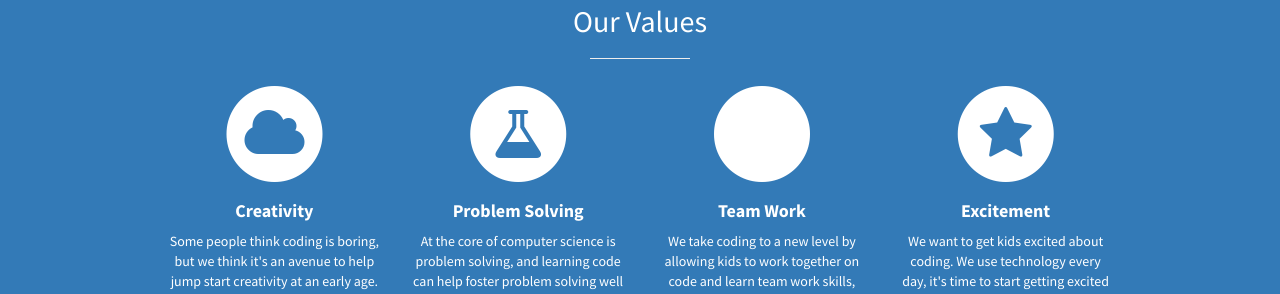
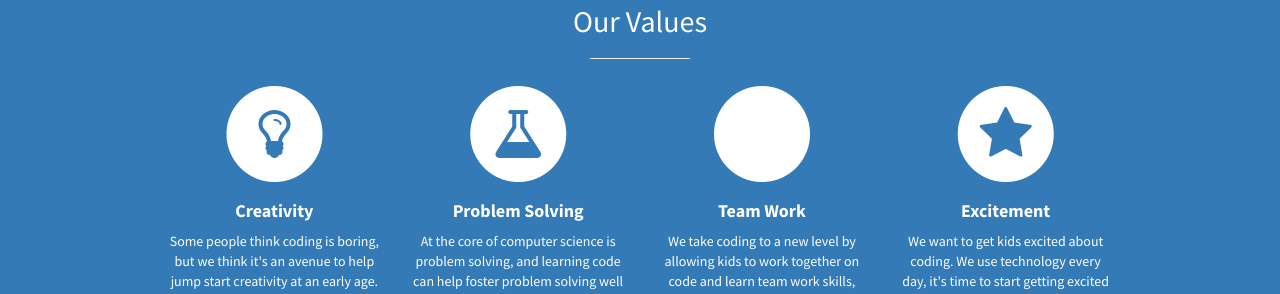
Before and after one commit to mdepero/kode2learn, a Jekyll site: the page built from index.html, in a window 1280 px wide. Shown: the part 1407-1701 px from the top of the page. Built offline with Jekyll 4.4.1, drawn with Linux system fonts in a browser that asks for light colours.

Commit message:
building site

```diff
--- a/index.html
+++ b/index.html
@@ -61,7 +61,7 @@
                             <div class="service-item">
                                 <span class="fa-stack fa-4x">
                                 <i class="fa fa-circle fa-stack-2x"></i>
-                                <i class="fa fa-cloud fa-stack-1x text-primary"></i>
+                                <i class="fa fa-lightbulb-o fa-stack-1x text-primary"></i>
                             </span>
                                 <h4>
                                     <strong>Creativity</strong>
```
